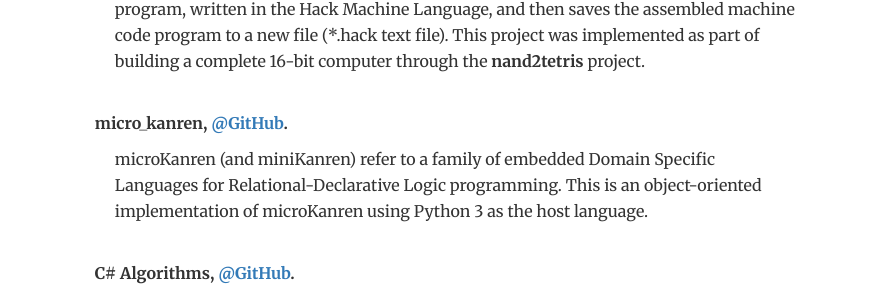
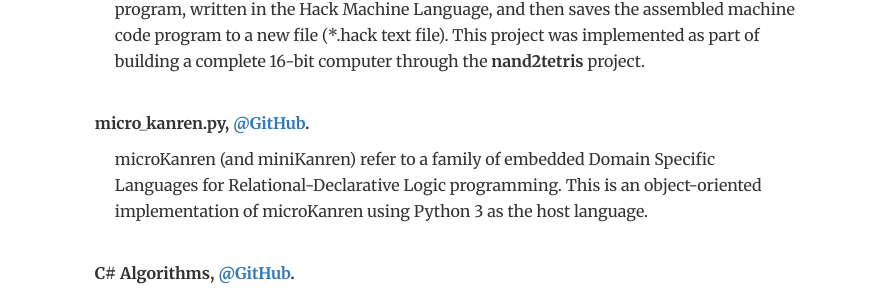
Before and after one commit to aalhour/aalhour.github.io, a Jekyll site: the page built from projects/index.html, in a window 1280 px wide. Shown: the part 258-557 px from the top of the page, without its empty margins (192-1087 px from the left). Built offline with Jekyll 4.4.1, drawn with Linux system fonts in a browser that asks for light colours.

```diff
--- a/_data/projects.yml
+++ b/_data/projects.yml
@@ -4,10 +4,10 @@
   link: "https://github.com/aalhour/Assembler.hack"
   description: "A 16-bit machine code assembler written in Python 3. It reads a program written in the Hack Assembly Language (*.asm text file), assembles it to a 16-bit binary machine code program, written in the Hack Machine Language, and then saves the assembled machine code program to a new file (*.hack text file). This project was implemented as part of building a complete 16-bit computer through the <b>nand2tetris</b> project."
 
-- title: "micro_kanren"
+- title: "micro_kanren.py"
   subtitle: ""
   linktitle: "@GitHub"
-  link: "https://github.com/aalhour/micro_kanren"
+  link: "https://github.com/aalhour/micro_kanren.py"
   description: "microKanren (and miniKanren) refer to a family of embedded Domain Specific Languages for Relational-Declarative Logic programming. This is an object-oriented implementation of microKanren using Python 3 as the host language."
 
 - title: "C# Algorithms"
```
Also changed, not shown: 1 other file.
